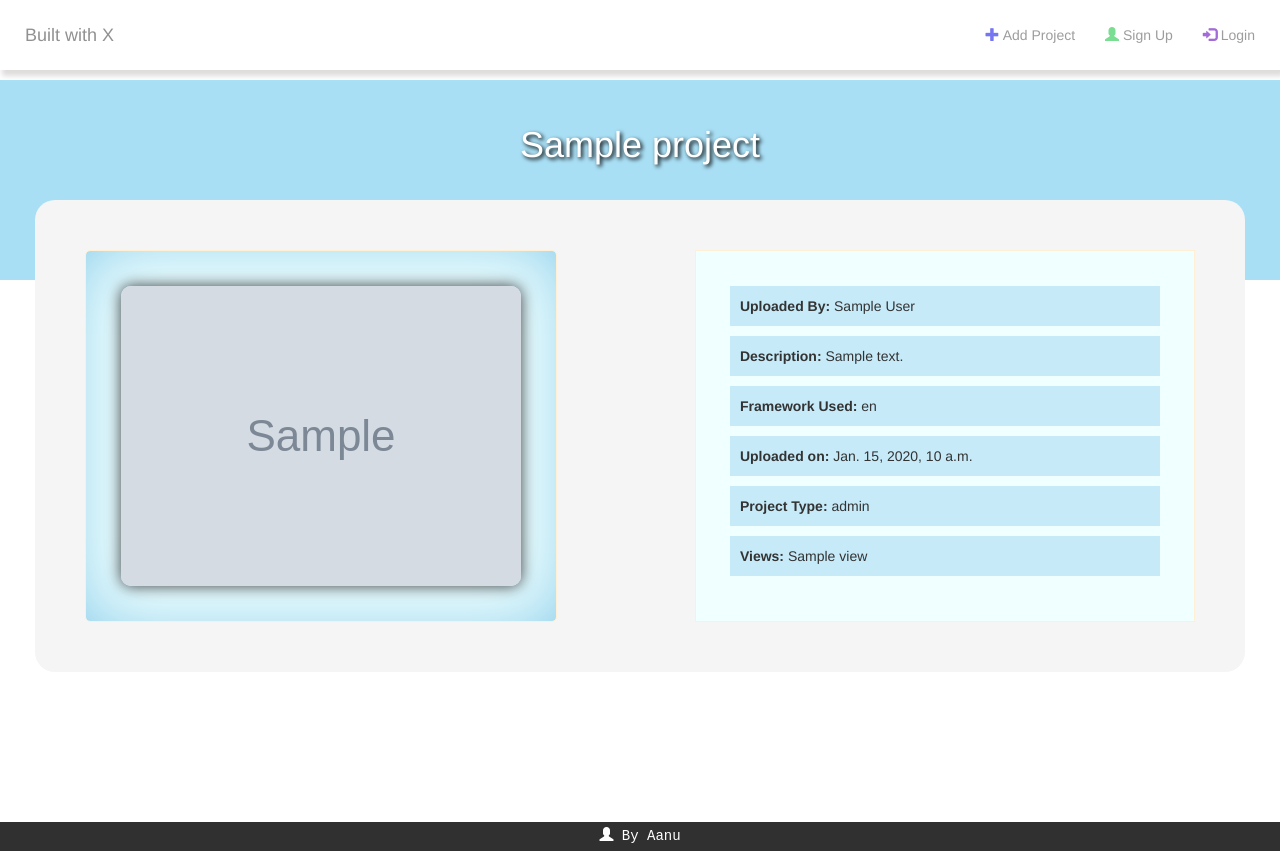
After one commit to aanu1143/BuildWithX, a Django app: template templates/project_detail.html in a window 1280 px wide. The commit adds this page. Run offline with Django 3.2, Linux system fonts and the light colour scheme; the template is opened without the code that fills it: most values are stand-ins (such as "Sample title", 1, 10 or a date in 2020); grey boxes marked "Sample" are stand-in pictures; some libraries are stand-ins or nearby versions.

Commit message:
project detail

```diff
--- a/projects/models.py
+++ b/projects/models.py
@@ -23,6 +23,7 @@ class Project(models.Model):
     date = models.DateTimeField(auto_now_add=True)
     user_type = models.CharField(max_length=25,choices=types, null=True)
     git_url = models.URLField(max_length=200, null=True, blank=True)
+    view = models.IntegerField(default=0, blank=True, null=True)
 
 
     def get_absolute_url(self):
--- a/projects/urls.py
+++ b/projects/urls.py
@@ -1,5 +1,5 @@
 from django.urls import path
-from .views import HomeView, ProjectCreateView, ProjectUpdateView, ProjectDeleteView, ProjectDetailView
+from .views import HomeView, ProjectCreateView, ProjectUpdateView, ProjectDeleteView, ProjectDetail
 from django.conf.urls.static import static
 from django.conf import settings
 
@@ -9,5 +9,5 @@ urlpatterns = [
     path('new_project/', ProjectCreateView.as_view(), name='new_project'),
     path('<int:pk>/', ProjectUpdateView.as_view(), name='edit_project'),
     path('<int:pk>/delete/', ProjectDeleteView.as_view(), name='delete_project'),
-    path('<int:pk>/detail',ProjectDetailView.as_view(), name='project_detail'),
+    path('<int:pk>/detail',ProjectDetail, name='project_detail'),
 ]
--- a/static/css/base.css
+++ b/static/css/base.css
@@ -598,3 +598,144 @@ div.createbtn {
         display: none;
     }
 }
+
+.projecttitle {
+    display: flex;
+    justify-content: space-between;
+    align-items: baseline;
+}
+
+.proheading {
+    display: flex;
+    flex-direction: column;
+    align-items: center;
+    background-color: rgb(169, 223, 245);
+    height: 200px;
+    margin-top: 30px;
+    padding-top: 25px;
+}
+
+.proheading h1 {
+    color: white;
+    text-shadow: 2px 2px 4px #000000;
+}
+
+.project_detail {
+    position: relative;
+    top: -115px;
+    display: flex;
+    justify-content: space-between;
+    padding: 50px;
+    margin: 35px;
+    border-radius: 20px;
+    background-color: whitesmoke;
+}
+
+.imgcont {
+    display: flex;
+    padding: 35px;
+    border: 1px solid papayawhip;
+    background-color: azure;
+    border-radius: 5px;
+    box-shadow: inset 0px 0px 89px -23px rgba(104,188,227,1);
+    -webkit-transition-duration: 0.4s; /* Safari */
+    transition-duration: 0.4s;
+}
+
+.imgcont img {
+    box-shadow: 0px 0px 15px 0px rgba(0,0,0,0.75);
+    border-radius: 10px;
+    width: 100%;
+    max-width: 700px;
+    -webkit-transition-duration: 0.4s; /* Safari */
+    transition-duration: 0.4s;
+}
+
+
+
+.detailcont {
+    display: flex;
+    flex-direction: column;
+    border: 1px solid papayawhip;
+    background-color: azure;
+    width: 100%;
+    max-width: 500px;
+    align-items: center;
+    justify-content: center;
+    padding: 10px;
+}
+
+.detailcont p {
+    width: 90%;
+    height: 40px;
+    padding: 10px;
+    background-color: rgb(198, 234, 248);
+}
+
+.detailcont p:hover {
+    background-color: rgb(155, 226, 253);
+}
+
+.mbtn {
+    background-color: rgb(76, 152, 175); /* Green */
+    border: 1px solid whitesmoke;
+    color: white;
+    padding: 10px 16px;
+    text-align: center;
+    text-decoration: none;
+    display: inline-block;
+    font-size: 16px;
+    margin: 2px 1px;
+    cursor: pointer;
+    -webkit-transition-duration: 0.4s; /* Safari */
+    transition-duration: 0.4s;
+    border-radius: 50px;
+}
+
+.mbtn:hover {
+  box-shadow: 0 12px 16px 0 rgba(0,0,0,0.24),0 17px 50px 0 rgba(0,0,0,0.19);
+}
+
+.prolink {
+    display: none;
+    position: absolute;
+    top: 44%;
+    left: 20%;
+    -webkit-transition-duration: 0.4s; /* Safari */
+    transition-duration: 0.4s;
+}
+
+.imgcont:hover {
+    box-shadow: inset 0px 0px 89px 7px rgba(104,188,227,1);
+}
+.imgcont:hover .prolink{
+    display: block;
+}
+
+.imgcont:hover img {
+    opacity: 0.6;
+}
+
+
+@media screen and (max-width:897px) {
+    .project_detail {
+        flex-direction: column;
+        padding: 0;
+        margin: 15px;
+        background-color: white;
+    }
+    .imgcont {
+        padding: 0;
+        margin-bottom: 30px;
+
+    }
+
+    .imgcont img {
+        width: 100%;
+    }
+    .prolink {
+        display: block;
+        top: 104%;
+        left: 14%;
+    }
+}
--- /dev/null
+++ b/templates/project_detail.html
@@ -0,0 +1,30 @@
+{% extends 'base.html' %}
+{% load crispy_forms_tags %}
+{% block title %}Home{% endblock title %}
+
+{% block content %}
+<div class="projectdetail_container">
+    <div class="proheading">
+        <h1>{{ project.project_name }}</h1>
+    </div>
+    <div class="project_detail">
+
+        <div class="imgcont">
+            <img src="{{ project.website_image.url }}" alt="error_img">
+            <div class="prolink">
+                <a href="{{ project.url }}" target="_blank"> <input type="button" class="mbtn" value="Preview Site"></a>
+                <a href="{{ project.git_url }}" target="_blank"> <input type="button" class="mbtn" value="View Code"></a>
+            </div>
+        </div>
+        <div class="detailcont">
+            <p><b>Uploaded By: </b> {{ project.user.first_name }} {{ project.user.last_name }} </p>
+            <p><b>Description: </b> {{ project.description }} </p>
+            <p><b> Framework Used: </b> {% for lang in project.build_with.all %} {{ lang }}  {% endfor %} </p>
+            <p><b>Uploaded on:</b> {{ project.date }}</p>
+            <p><b>Project Type:</b> {{ project.user_type }} </p>
+            <p><b>Views: </b> {{ project.view }} </p>
+
+        </div>
+    </div>
+</div>
+{% endblock content %}
```
Also changed, not shown: projects/views.py (+7 -4 lines), templates/home.html (+21 -7 lines).
